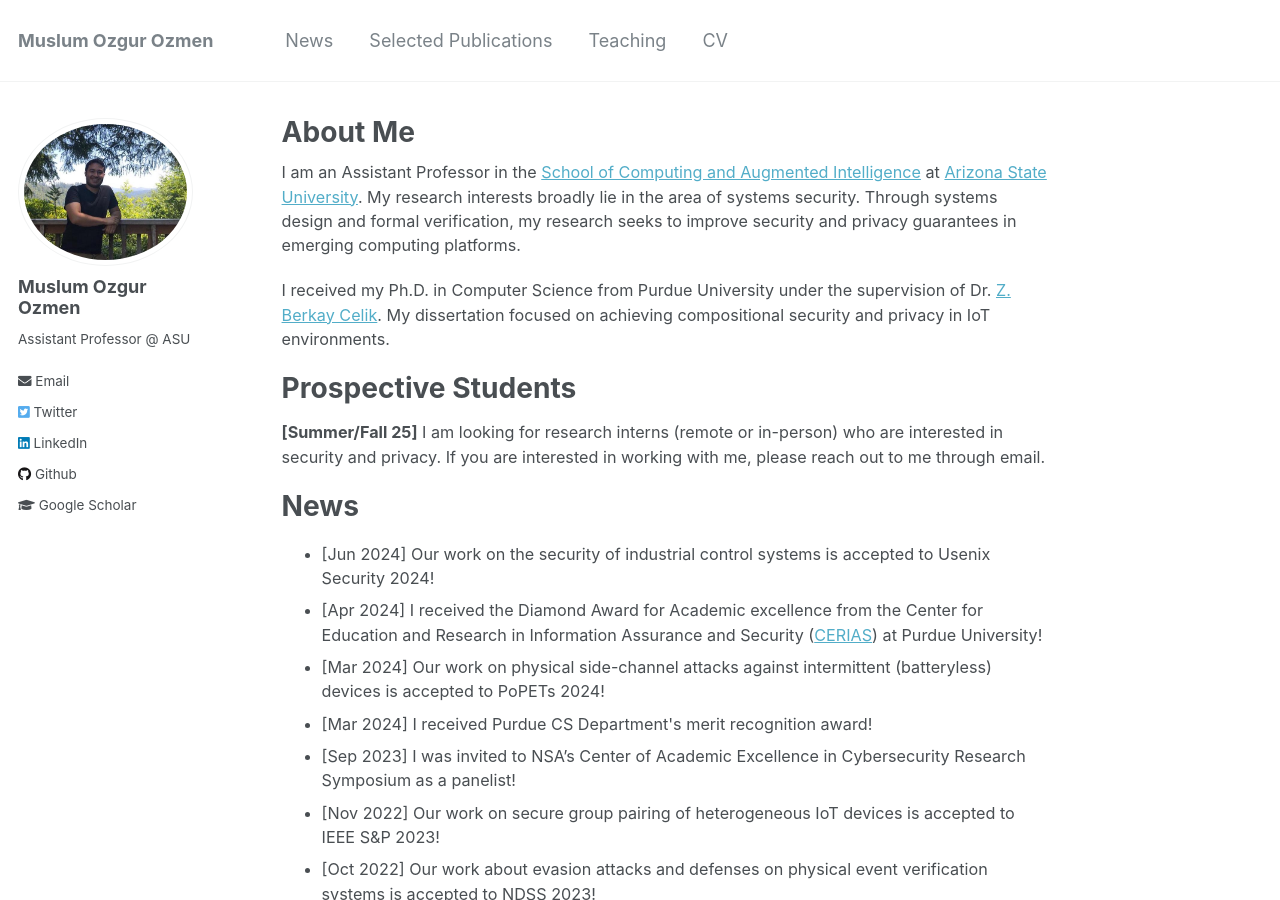
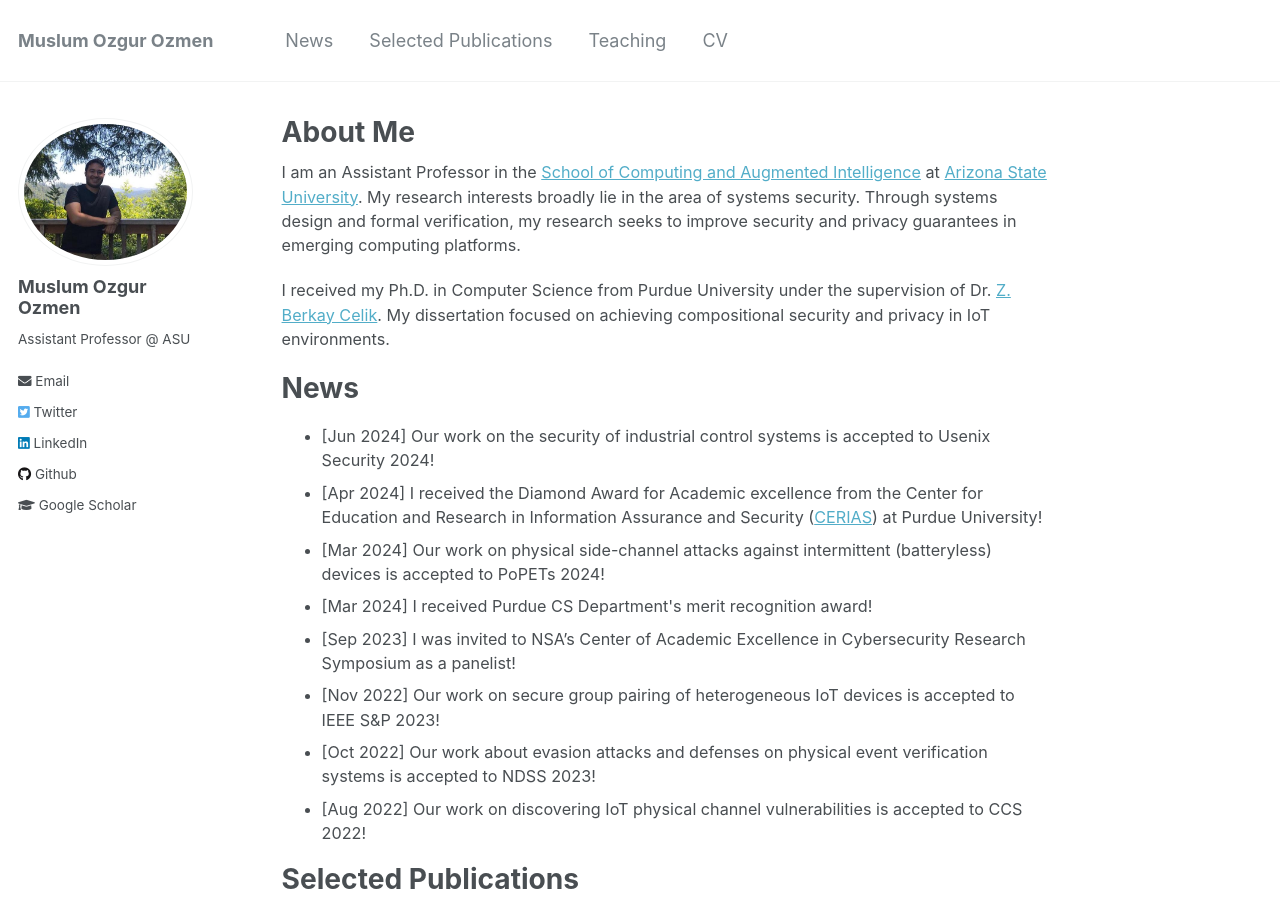
Before and after one commit to ozgurozmen/ozgurozmen.github.io, a Jekyll site: the page built from _pages/about.md, in a window 1280 px wide and 900 px high. Built offline with Jekyll 4.4.1, drawn with Linux system fonts in a browser that asks for light colours.

Commit message:
Update about.md

```diff
--- a/_pages/about.md
+++ b/_pages/about.md
@@ -23,9 +23,6 @@
 I received my Ph.D. in Computer Science from Purdue University under the supervision of Dr. <a href='https://beerkay.github.io'>Z. Berkay Celik</a>. My dissertation focused on achieving compositional security and privacy in IoT environments.
 
 
-Prospective Students
-============
-<b>[Summer/Fall 25]</b> I am looking for research interns (remote or in-person) who are interested in security and privacy. If you are interested in working with me, please reach out to me through email.
 
 
 News
```
